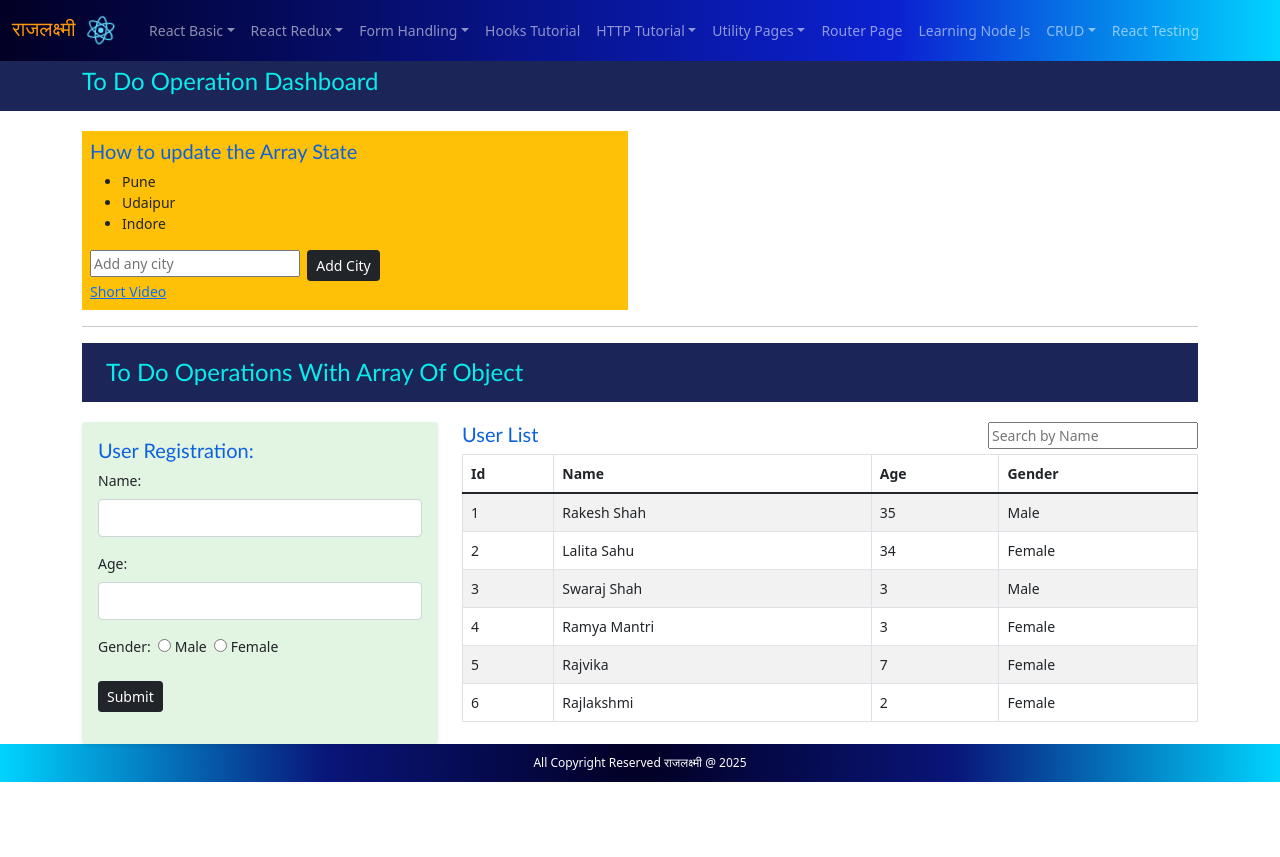
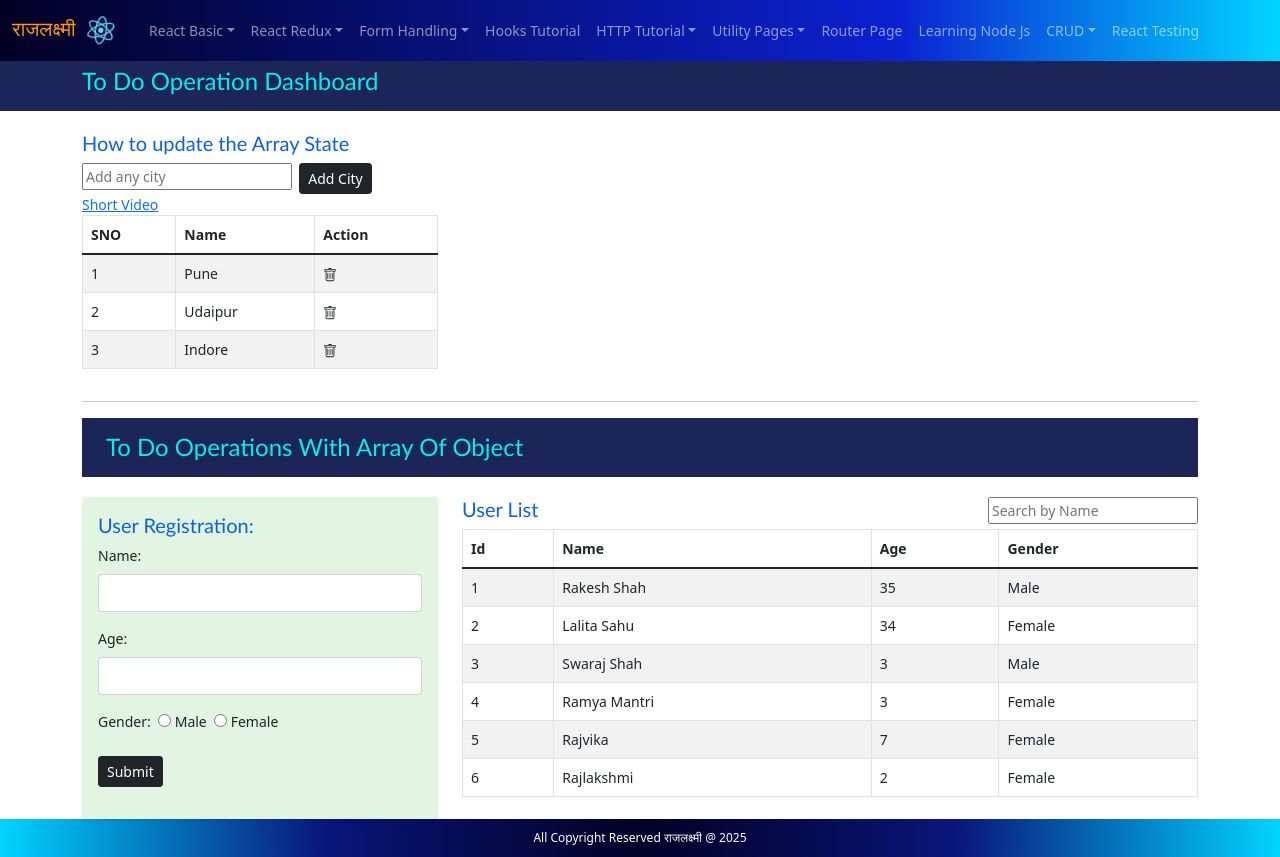
Before and after one commit to rakesh4288/Raj-Lakshmi-React, a React (Create React App) app: page /todo-operation-in-react in a window 1280 px wide. Before the commit the page ends 800 px from the top, so only its background shows below. Built offline with nearby package versions, Linux system fonts and the light colour scheme.

Commit message:
Updated filter function

```diff
--- a/src/Components/ArrayState.jsx
+++ b/src/Components/ArrayState.jsx
@@ -1,5 +1,6 @@
 import React, { useState } from 'react';
 import { Link } from 'react-router-dom';
+import * as Icon from 'react-bootstrap-icons';
 
 const ArrayState = () => {
     const city = ['Pune', 'Udaipur', 'Indore'];
@@ -16,20 +17,53 @@ const ArrayState = () => {
         setCityList([...cityList, newCity]);
         setNewCity('');
     }
+
+    const handleDelete = (id) => {
+        console.log('handleDelete =', id);
+        let selectedId = id;
+        if (window.confirm("Are you sure you want to remove this city?")) {
+            setCityList((prevState) => prevState.filter((item, id) => id !== selectedId));
+        }
+    }
+
     return (
-        <div className='bg-warning p-2'>
+        <div>
             <h5>How to update the Array State</h5>
-
-            <ul>
-                {cityList.map((item, index) => {
-                    return (
-                        <li key={index}>{item}</li>
-                    )
-                })}
-            </ul>
             <input type='text' placeholder='Add any city' value={newCity} onChange={handleChange} /> &nbsp;
             <button className='btn btn-dark btn-sm' onClick={handleCity}>Add City</button> <br/>
             <Link to="https://www.youtube.com/shorts/kqYpp5Q1aCI" target="_blank"> Short Video</Link>
+            <br/>
+            <table className='table table-bordered table-striped'>
+                <thead>
+                    <tr>
+                        <th>SNO</th>
+                        <th>Name</th>
+                        <th>Action</th>
+                    </tr>
+                </thead>
+
+                <tbody>
+                    {cityList.length === 0 && (
+                        <tr>
+                            <td colSpan={4}>No Records Found !!</td>
+                        </tr>
+                    )}
+
+                    {cityList && cityList.length > 0 && (
+                        cityList.map((item, index) => {
+                            return (
+                                <tr key={index + 1}>
+                                    <td>{index + 1}</td>
+                                    <td>{item}</td>
+                                    <td>
+                                        <Icon.Trash style={{cursor: 'pointer'}} onClick={() => handleDelete (index)} />
+                                    </td>
+                                </tr>
+                            )
+                        })
+                    )}
+                </tbody>
+            </table>
         </div>
     )
 }
--- a/src/Components/SiteHeader.js
+++ b/src/Components/SiteHeader.js
@@ -228,6 +228,12 @@ const SiteHeader = () => {
                                             <Icon.ArrowRight /> Crud using Redux Toolkit
                                         </Link>
                                     </li>
+
+                                    <li>
+                                        <Link className="dropdown-item" to="/todo-operation-in-react">
+                                            <Icon.ArrowRight /> To Do Operations Dashbaord
+                                        </Link>
+                                    </li>
                                 </ul>
                             </li>
 
--- a/src/Components/ThreeFilterOnApi.jsx
+++ b/src/Components/ThreeFilterOnApi.jsx
@@ -3,32 +3,32 @@ import React, { useEffect, useState } from 'react';
 const ThreeFilterOnApi = () => {
     const [userData, setUserData] = useState([]);
     const [copyUser, setCopyUser] = useState([]);
-    useEffect(() => {
-        const fetchUsers = async() => {
-        try{
+    const fetchUsers = async () => {
+        try {
             const response = await fetch('https://dummyjson.com/users');
             const res = await response.json();
-            // console.log('fetchUsers =', res.users);
             setUserData(res.users);
             setCopyUser(res.users);
         }
-        catch(error) {
+        catch (error) {
             console.log('fetchUsers =', error);
         }
     }
 
+    useEffect(() => {
         fetchUsers();
     }, []);
 
+    // Filter By Gender
     const handleGender = (e) => {
         console.log('handleGender =', e.target.value);
         const selectedGender = e.target.value;
         let tempUser = [];
-        if(selectedGender === 'male') {
+        if (selectedGender === 'male') {
             tempUser = copyUser.filter((item) => item.gender === selectedGender);
             console.log('tempUser =', tempUser);
             setUserData(tempUser);
-        } else if(selectedGender === 'female') {
+        } else if (selectedGender === 'female') {
             tempUser = copyUser.filter((item) => item.gender === selectedGender);
             setUserData(tempUser);
         } else {
@@ -36,6 +36,7 @@ const ThreeFilterOnApi = () => {
         }
     }
 
+    // Filter By Name
     const handleName = (e) => {
         console.log('handleName =', e.target.value);
         const searchValue = e.target.value;
@@ -45,26 +46,45 @@ const ThreeFilterOnApi = () => {
         setUserData(tempUser);
     }
 
+    // Filter By different Age critera
     const handleAge = (e) => {
         console.log('handleAge =', e.target.value);
         const ageValue = parseInt(e.target.value);
         let tempUser = [];
-        if(ageValue === 35) {
+        if (ageValue === 35) {
             console.log(`inside ${ageValue}`);
-            tempUser = copyUser.filter((item) => item.age >=35);
+            tempUser = copyUser.filter((item) => item.age >= 35);
             setUserData(tempUser);
-        } else if(ageValue === 25-35) {
+        } else if (ageValue === 25 - 35) {
             console.log(`inside ${ageValue}`);
-            tempUser = copyUser.filter((item) => item.age >=26 && item.age<=35);
+            tempUser = copyUser.filter((item) => item.age >= 26 && item.age <= 35);
             setUserData(tempUser);
-        } else if(ageValue === 25) {
+        } else if (ageValue === 25) {
             console.log(`inside ${ageValue}`);
-            tempUser = copyUser.filter((item) => item.age<25);
+            tempUser = copyUser.filter((item) => item.age < 25);
             setUserData(tempUser);
         } else {
             setUserData(copyUser);
         }
     }
+
+    // Filter By Age with unique age
+    const uniqueAge = [...new Set(copyUser.map((item) => item.age))];
+    const sortAge = uniqueAge.sort((a, b) => a - b);
+    console.log('sortAge =', sortAge);
+
+    const handleUniqueAge = (e) => {
+        const selectedAge = e.target.value;
+        console.log('handleUniqueAge Age =', selectedAge);
+        if(selectedAge === '') {
+            setUserData(copyUser);
+        } else {
+            const tempUser = copyUser.filter((item) => item.age === Number(selectedAge));
+            console.log('handleUniqueAge tempUser =', tempUser);
+            setUserData(tempUser);
+        }
+    }
+
     return (
         <div className="row">
             <div className='col-xl-12 col-lg-12 col-md-12 col-sm-12'>
@@ -72,6 +92,7 @@ const ThreeFilterOnApi = () => {
             </div>
 
             <div className='col-xl-6 col-lg-6 col-md-6 col-sm-12'>
+                {userData && userData.length > 0 ? (
                     <table className='table table-striped'>
                         <thead>
                             <tr>
@@ -84,13 +105,7 @@ const ThreeFilterOnApi = () => {
                             </tr>
                         </thead>
                         <tbody>
-                        {
-                            userData.length === 0 ? (
-                            <tr>
-                                <td colSpan={5} style={{textAlign: 'center'}} className='text-danger'>Data Not Found</td>
-                            </tr>
-                        ) :
-                            userData.map((item, index = 0) => {
+                            {userData.map((item, index = 0) => {
                                 return (
                                     <tr key={index + 1}>
                                         <td>{index + 1}</td>
@@ -101,10 +116,14 @@ const ThreeFilterOnApi = () => {
                                         <td>{item.gender}</td>
                                     </tr>
                                 )
-                            })
-                        }
+                            })}
                         </tbody>
                     </table>
+                ) : (
+                    <div className='alert alert-danger text-danger'>
+                        Data Not Found
+                    </div>
+                )}
             </div>
 
             <div className='col-xl-6 col-lg-6 col-md-6 col-sm-12'>
@@ -119,16 +138,28 @@ const ThreeFilterOnApi = () => {
 
                 <div className='alert alert-success'>
                     <label>Filter By Name</label>  &nbsp;&nbsp;
-                    <input type='text' placeholder='Search By Name' name='searchQuery' onChange={handleName}/>
+                    <input type='text' placeholder='Search By Name' name='searchQuery' onChange={handleName} />
                 </div>
 
                 <div className='alert alert-primary'>
-                    <label>Filter By Age</label>  &nbsp;&nbsp;
+                    <label>Filter By Different Age Critera</label>  &nbsp;&nbsp;
                     <select onChange={handleAge}>
                         <option value="">Select Age</option>
                         <option value={35}>Age is greater than 35</option>
-                        <option value={25-35}>Age between 25 to 35 </option>
+                        <option value={25 - 35}>Age between 25 to 35 </option>
                         <option value={25}>Age is less than 25</option>
+                    </select>
+                </div>
+
+                <div className='alert alert-warning'>
+                    <label>Filter By Unique Age With Sort</label>  &nbsp;&nbsp;
+                    <select onChange={handleUniqueAge}>
+                        <option value="">Select Age</option>
+                        {sortAge.map((item) => {
+                            return (
+                                <option key={item} value={item}>{item}</option>
+                            )
+                        })}
                     </select>
                 </div>
             </div>
--- a/src/Pages/ToDoDashboard.jsx
+++ b/src/Pages/ToDoDashboard.jsx
@@ -18,7 +18,7 @@ const ToDoDashboard = () => {
             <section>
                 <div className="container">
                     <div className="row">
-                        <div className="col-xl-6 col-lg-6 col-md-6 col-sm-12">
+                        <div className="col-xl-4 col-lg-4 col-md-4 col-sm-12">
                             <ArrayState />
                         </div>
                     </div>
```
Lines whose indentation alone changed are shown as unchanged.
